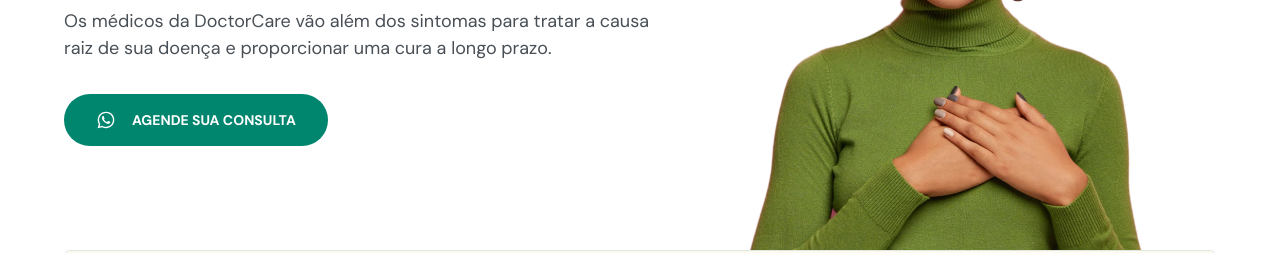
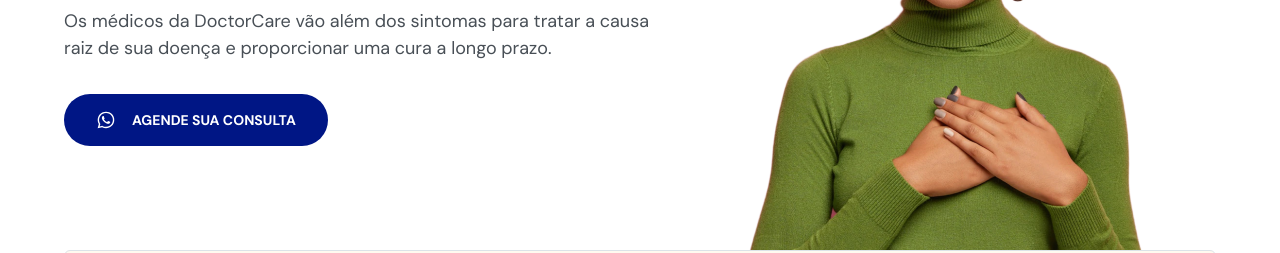
Before and after one commit to igolimaa/doctorcare, a plain HTML site: page index.html in a window 1280 px wide. Shown: the part 369-622 px from the top of the page. Drawn offline with nearby package versions, Linux system fonts and the light colour scheme.

Commit message:
Update style.css

```diff
--- a/style.css
+++ b/style.css
@@ -7,7 +7,7 @@
 }
 
 :root {
-  --hue: 890;
+  --hue: 590;
   --headline: hsl(210, 11%, 15%);
   --primary-color: hsl(var(--hue), 100%, 26%);
   --paragraph: hsl(210, 9%, 31%);
```
